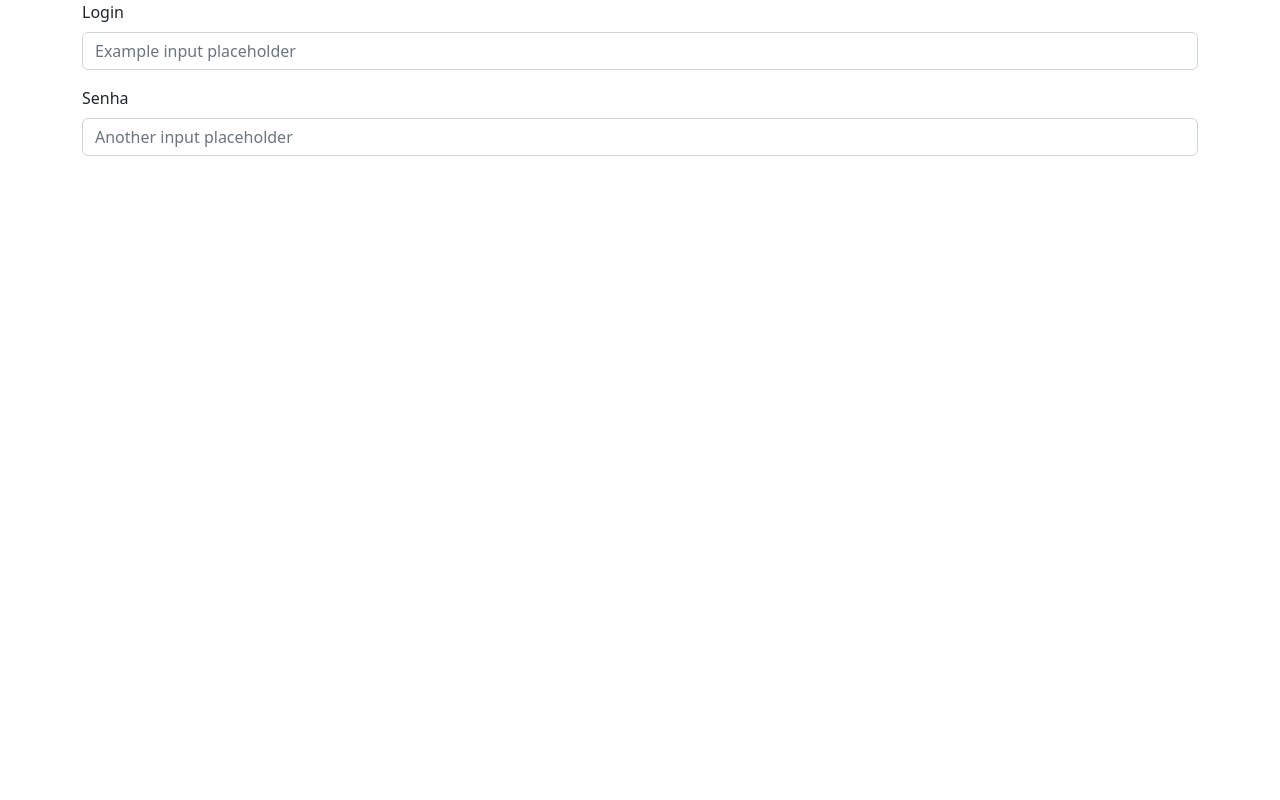
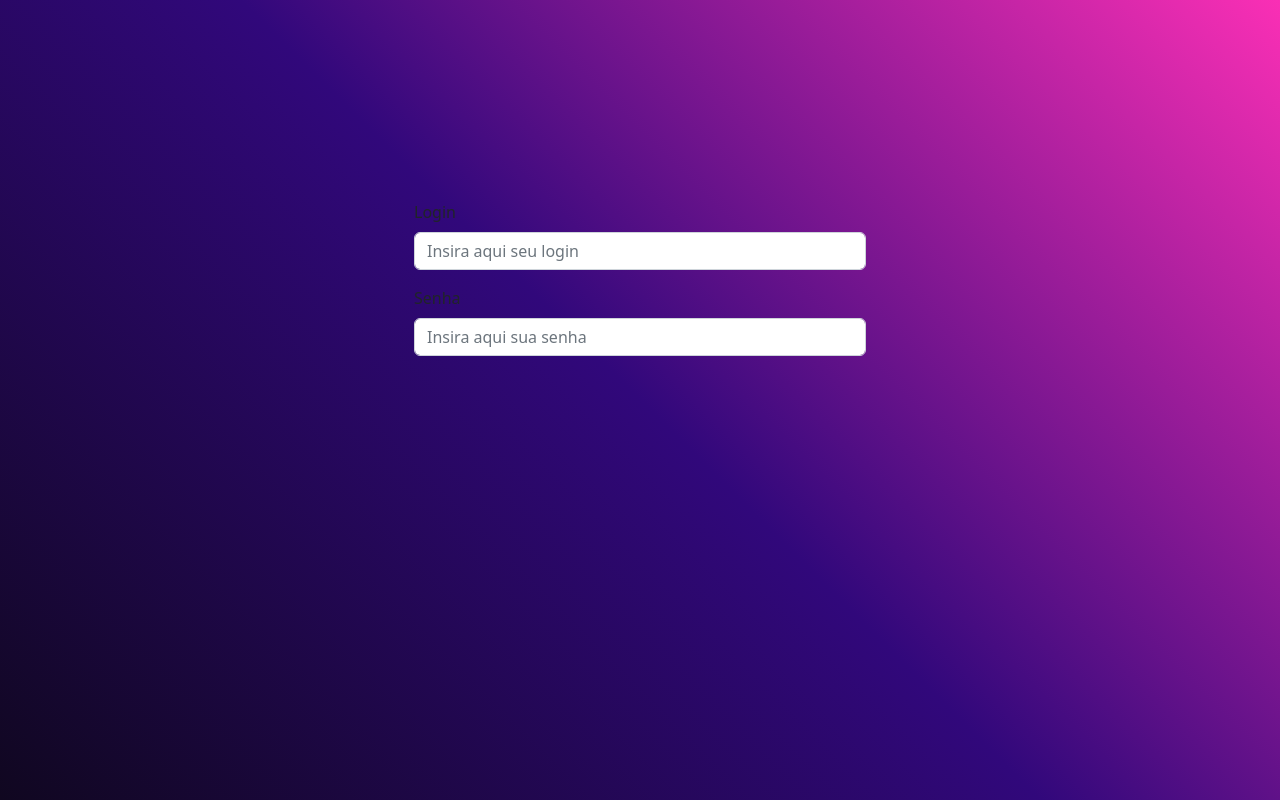
Before and after one commit to fabriciomgleal/Sistema-de-login, a plain HTML site: page login.html in a window 1280 px wide. Drawn offline with nearby package versions, Linux system fonts and the light colour scheme.

Commit message:
Atualização

```diff
--- a/login.html
+++ b/login.html
@@ -2,19 +2,22 @@
     <title>Sistema de Login</title>
     <head>
         <script src="main.js"></script>
+        <link rel="stylesheet" type="text/css" href="styles/login.css">
         <link href="https://cdn.jsdelivr.net/npm/bootstrap@5.2.0/dist/css/bootstrap.min.css" rel="stylesheet" integrity="sha384-gH2yIJqKdNHPEq0n4Mqa/HGKIhSkIHeL5AyhkYV8i59U5AR6csBvApHHNl/vI1Bx" crossorigin="anonymous">
     </head>
     <body>
+        <div class = "container">
             <form class = "container">
                 <div class="mb-3">
                     <label for="formGroupExampleInput" class="form-label">Login</label>
-                <input type="text" class="form-control" id="formGroupExampleInput" placeholder="Example input placeholder">
+                    <input type="text" class="form-control" id="formGroupExampleInput" placeholder="Insira aqui seu login">
                   </div>
                   <div class="mb-3">
                     <label for="formGroupExampleInput2" class="form-label">Senha</label>
-                <input type="text" class="form-control" id="formGroupExampleInput2" placeholder="Another input placeholder">
+                    <input type="text" class="form-control" id="formGroupExampleInput2" placeholder="Insira aqui sua senha">
                   </div>
             </form>
+        </div>
         <script src="https://cdn.jsdelivr.net/npm/bootstrap@5.2.0/dist/js/bootstrap.bundle.min.js" integrity="sha384-A3rJD856KowSb7dwlZdYEkO39Gagi7vIsF0jrRAoQmDKKtQBHUuLZ9AsSv4jD4Xa" crossorigin="anonymous"></script>
     </body>
 </html>
--- /dev/null
+++ b/styles/login.css
@@ -0,0 +1,22 @@
+body {
+    background: linear-gradient(45deg, #100720, #31087B, #FA2FB5);
+    animation: cores 15s ease infinite;
+}
+
+div.container {
+    margin-top: 200px;
+    width: 500px;
+    height: 500px;
+}
+
+@keyframes cores {
+    0% {
+        background-position: 0% 50%;
+    }
+    50% {
+        background-position: 100% 50%;
+    }
+    100% {
+        background-position: 0% 50%;
+    }
+}
```
Lines whose indentation alone changed are shown as unchanged.
